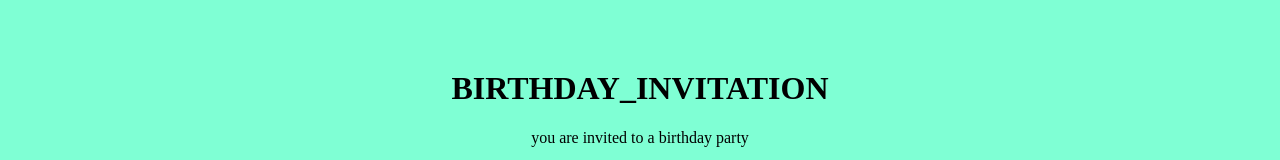
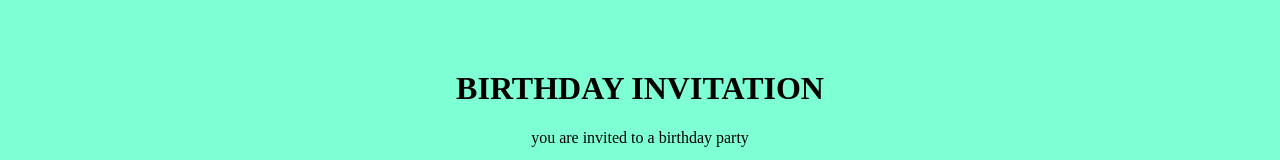
Before and after one commit to snezanakg/animation--assigment-9, a plain HTML site: page index.html in a window 1280 px wide. Shown: the part 207-367 px from the top of the page. Drawn offline with nearby package versions, Linux system fonts and the light colour scheme.

Commit message:
Update index.html

```diff
--- a/index.html
+++ b/index.html
@@ -13,7 +13,7 @@
      </head>
      <body>
         <div class="invitation">
-            <h1 class="animated_fadein">BIRTHDAY_INVITATION</h1>
+            <h1 class="animated_fadein">BIRTHDAY INVITATION</h1>
             <p class="animated_slideinrinleft">you are invited to a birthday party</p>
             <p class="animated_slideinright">date:10/10/2023</p>
             <p class="animated_zoomin">location:DISCO TT</p>
```
